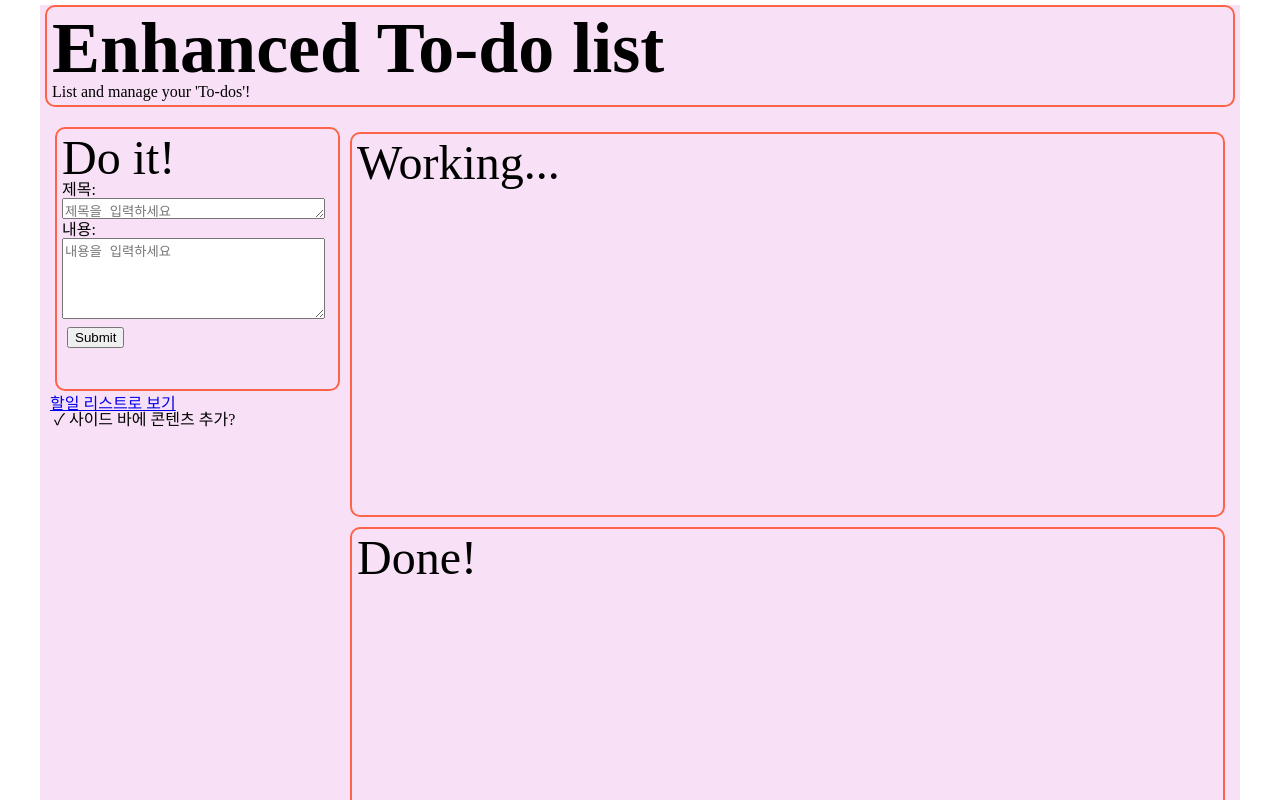
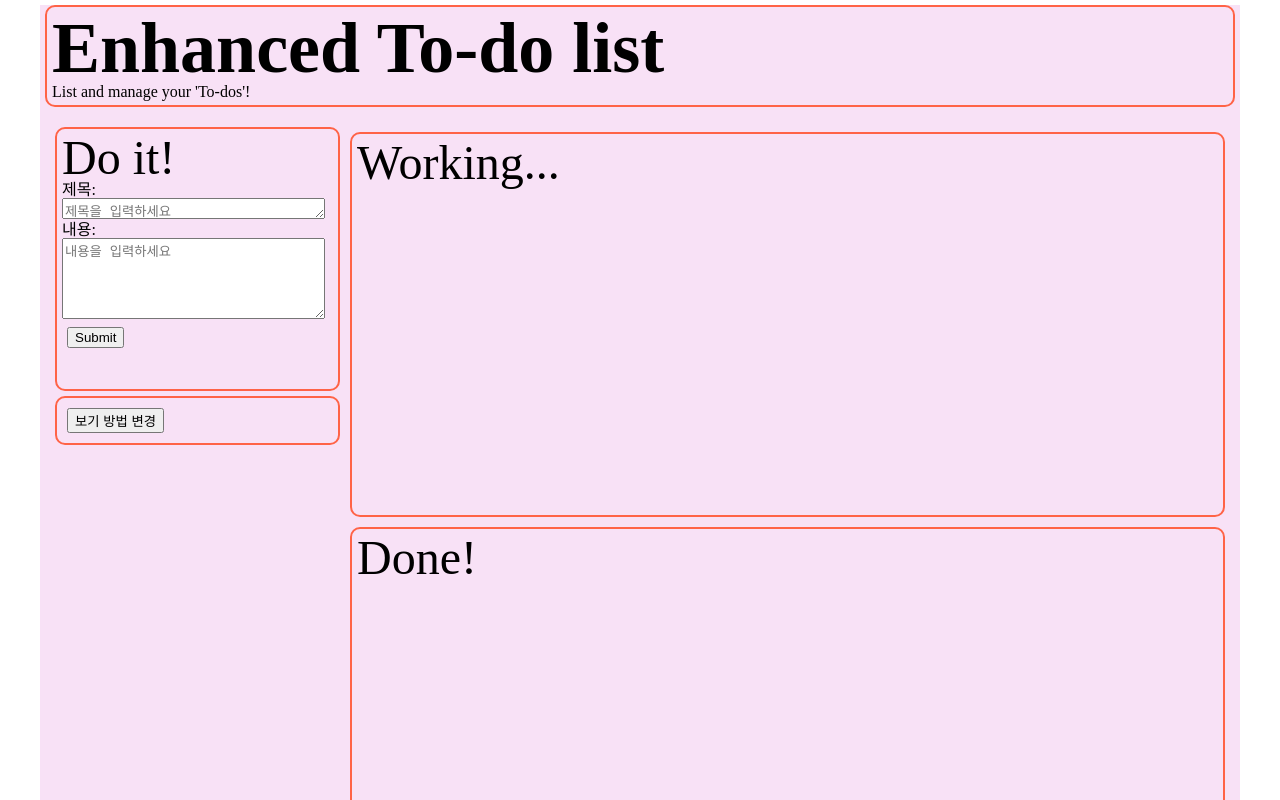
Before and after one commit to Hira-Yuki/todolv2, a React (Create React App) app: page / in a window 1280 px wide. Shown: the top 800 px of the page. Built offline with nearby package versions, Linux system fonts and the light colour scheme.

Commit message:
기능 추가. 보기 방법 변경

```diff
--- a/src/Pages/Home.jsx
+++ b/src/Pages/Home.jsx
@@ -6,7 +6,7 @@ import OutputAera from "../components/OutputAera";
 import * as S from "../Style";
 import { useDispatch, useSelector } from "react-redux";
 import { createTodo, removeTodo, changeTodo } from "../redux/modules/todo";
-import { Link } from "react-router-dom";
+import Todos from "./Todos";
 
 function Home() {
   // Store 조회
@@ -17,6 +17,9 @@ function Home() {
   // 할일을 생성하기 위해 입력한 데이터를 받아오기
   const [subtitle, setSubtitle] = useState("");
   const [todoBody, setTodoBody] = useState("");
+
+  // 출력 방식을 변경하기 위한 State
+  const [view, setView] = useState(false);
 
   // 변경된 값을 저장하는 함수
   const onSubtitleHandler = (event) => {
@@ -52,17 +55,22 @@ function Home() {
   };
 
   // 할일을 제거하는 함수
-  const removeTodoButton = function (id) {
+  const removeTodoButton = (id) => {
     const removeTodoId = id;
 
     dispatch(removeTodo(removeTodoId));
   };
 
   // 할일의 상태를 변경하는 함수
-  const isDoneHandler = function (id) {
+  const isDoneHandler = (id) => {
     const changeTodoId = id;
 
     dispatch(changeTodo(changeTodoId));
+  };
+
+  // 아웃풋 리스트로 변경하는 함수
+  const isListHandler = () => {
+    setView(!view);
   };
 
   return (
@@ -82,15 +90,20 @@ function Home() {
             onTodoBodyHandler={onTodoBodyHandler}
             onSubmitHandler={onSubmitHandler}
           />
-          <Link to={"/Todos"}>할일 리스트로 보기</Link>
-          <p> &nbsp;✓ 사이드 바에 콘텐츠 추가?</p>
+          <S.StSidebarModule>
+            <button onClick={isListHandler}>보기 방법 변경</button>
+          </S.StSidebarModule>
         </S.StSidebar>
         {/* 출력 영역 */}
-        <OutputAera
-          todoStore={todoStore}
-          isDoneHandler={isDoneHandler}
-          removeTodoButton={removeTodoButton}
-        />
+        {view ? (
+          <Todos />
+        ) : (
+          <OutputAera
+            todoStore={todoStore}
+            isDoneHandler={isDoneHandler}
+            removeTodoButton={removeTodoButton}
+          />
+        )}
       </S.StMain>
       {/* 푸터 영역 */}
       <S.StFooter>Designed by Hira</S.StFooter>
--- a/src/Pages/Todo.jsx
+++ b/src/Pages/Todo.jsx
@@ -11,10 +11,14 @@ function Todo() {
   const todo = todoStore.find((todo) => todo.id === parseInt(param.id));
   return (
     <S.StDitailContainer>
+      <div>{todo.isDone ? "완료함":"진행중"}</div>
       <S.StId>id : {todo.id}</S.StId>
       <S.StH1>{todo.title}</S.StH1>
       <hr />
-      <S.StBody>{todo.body}</S.StBody>
+      <S.StBody>
+        {todo.body}
+
+      </S.StBody>
       <S.StLink>
         <Link to={"/"}> 이전 페이지로 </Link>
       </S.StLink>
--- a/src/Pages/Todos.jsx
+++ b/src/Pages/Todos.jsx
@@ -9,7 +9,7 @@ function Todos() {
 
   return (
     <div>
-      <Link to={"/"}>홈으로 돌아가기</Link>
+      <h3>오늘 할일을 내일로 미루지 말자!</h3>
       <S.StTable>
         <colgroup>
           <col style={{ width: "300px" }} />
@@ -22,7 +22,7 @@ function Todos() {
           </tr>
         </thead>
         <tbody>
-          {todoStore.map((item) => {
+          {todoStore.filter((item)=> !item.isDone).map((item) => {
             return (
               <tr key={item.id}>
                 <S.StNumberColumn>{count++}</S.StNumberColumn>
--- a/src/Style.jsx
+++ b/src/Style.jsx
@@ -44,6 +44,13 @@ export const StSidebar = styled.div`
   border-radius: 10px;  */
   flex-basis: 25%;
 `;
+export const StSidebarModule = styled.div`
+  border: 2px solid tomato;
+  border-radius: 10px;
+  margin: 5px;
+  padding: 5px;
+`
+
 
 export const StOutputAera = styled.div`
   margin: 5px;
```
